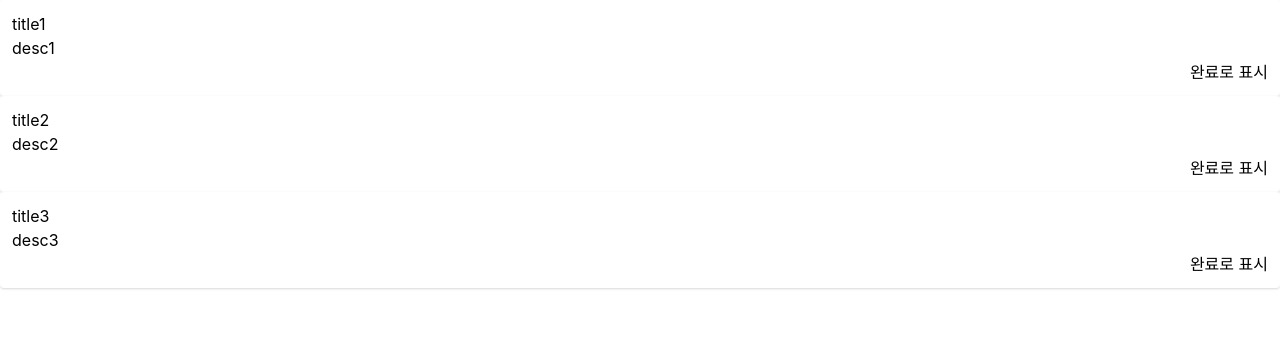
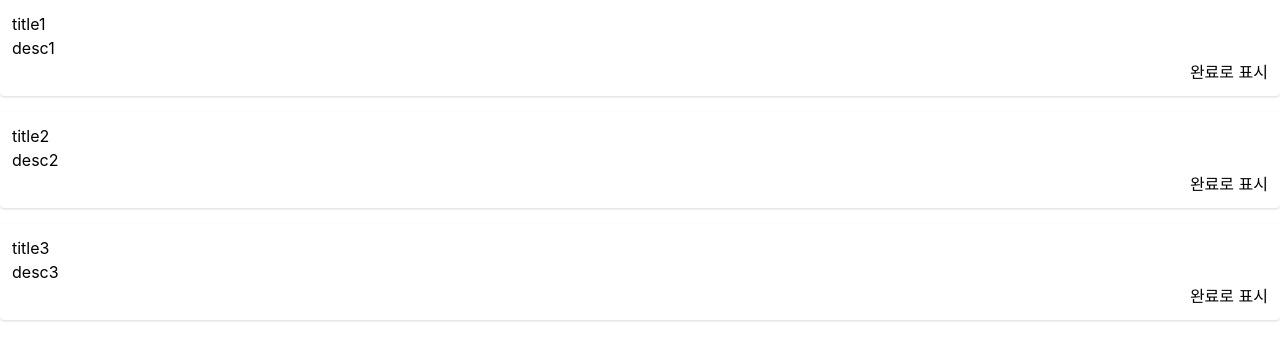
Before and after one commit to daehyun0/vue-todo-1, a Nuxt app: page / in a window 1280 px wide. Shown: the top 360 px of the page. Built offline with nearby package versions, Linux system fonts and the light colour scheme.

Commit message:
add style between card

```diff
--- a/components/page-view/main.vue
+++ b/components/page-view/main.vue
@@ -1,6 +1,7 @@
 <template>
   <div class="page-view-root">
     <card
+      class="card"
       v-for="(todo, idx) in todoList"
       :key="todo.id"
       :todo="todo"
@@ -10,24 +11,37 @@
 </template>
 
 <script lang="ts">
-import { Vue, Component, Prop } from 'vue-property-decorator'
+import { Vue, Component, Prop } from "vue-property-decorator";
 import Card from "@/components/component/card.vue";
 import TodoItem from "@/model/todo-item";
 
 @Component({
   components: {
-    Card
-  }
+    Card,
+  },
 })
 export default class PageViewMain extends Vue {
-    @Prop({ type: Array, required: true, default: () => { return [] } })
-    readonly todoList!:Array<TodoItem>
+  @Prop({
+    type: Array,
+    required: true,
+    default: () => {
+      return [];
+    },
+  })
+  readonly todoList!: Array<TodoItem>;
 
-    handle (e: TodoItem, idx: number) {
-      this.$emit('update:todo', idx, e);
-    }
+  handle(e: TodoItem, idx: number) {
+    this.$emit("update:todo", idx, e);
+  }
 }
 </script>
 
-<style>
+<style lang="scss" scoped>
+.page-view-root {
+  & > .card {
+    & + .card {
+      @apply mt-4;
+    }
+  }
+}
 </style>
```
